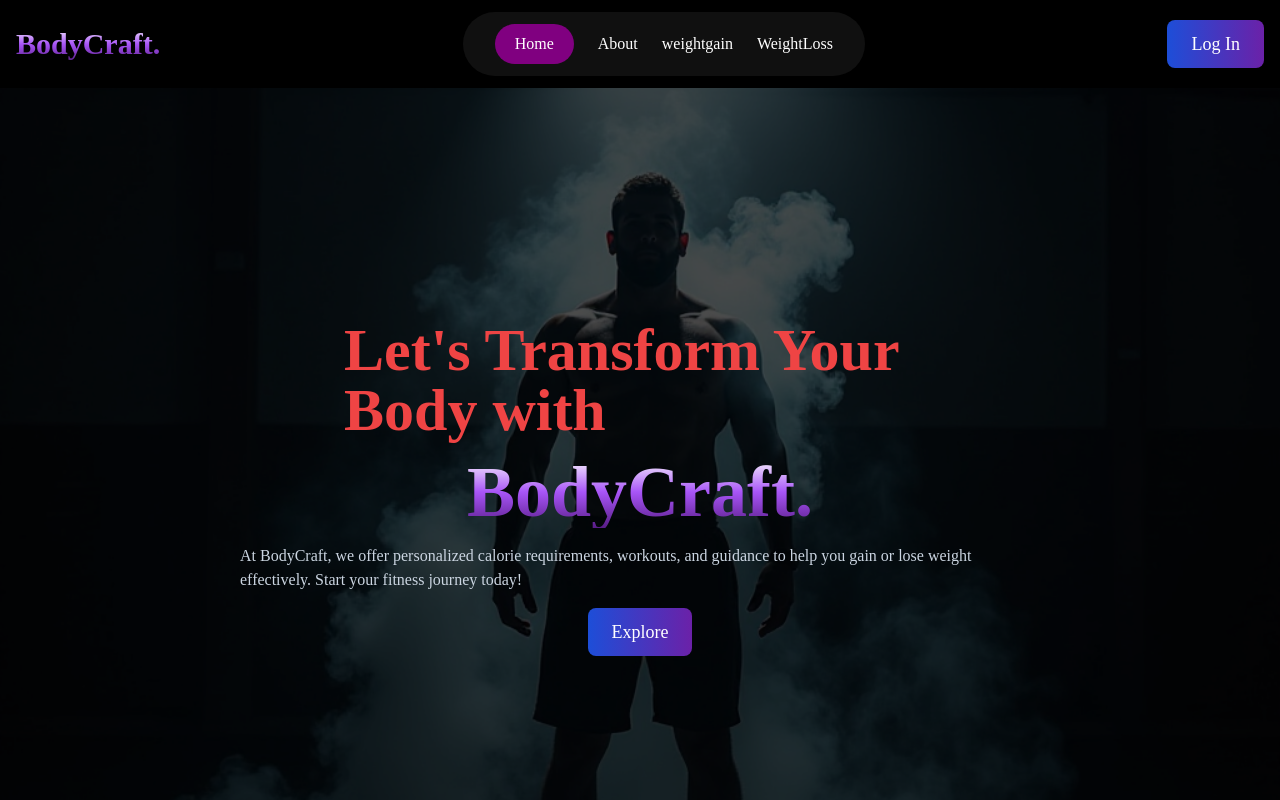
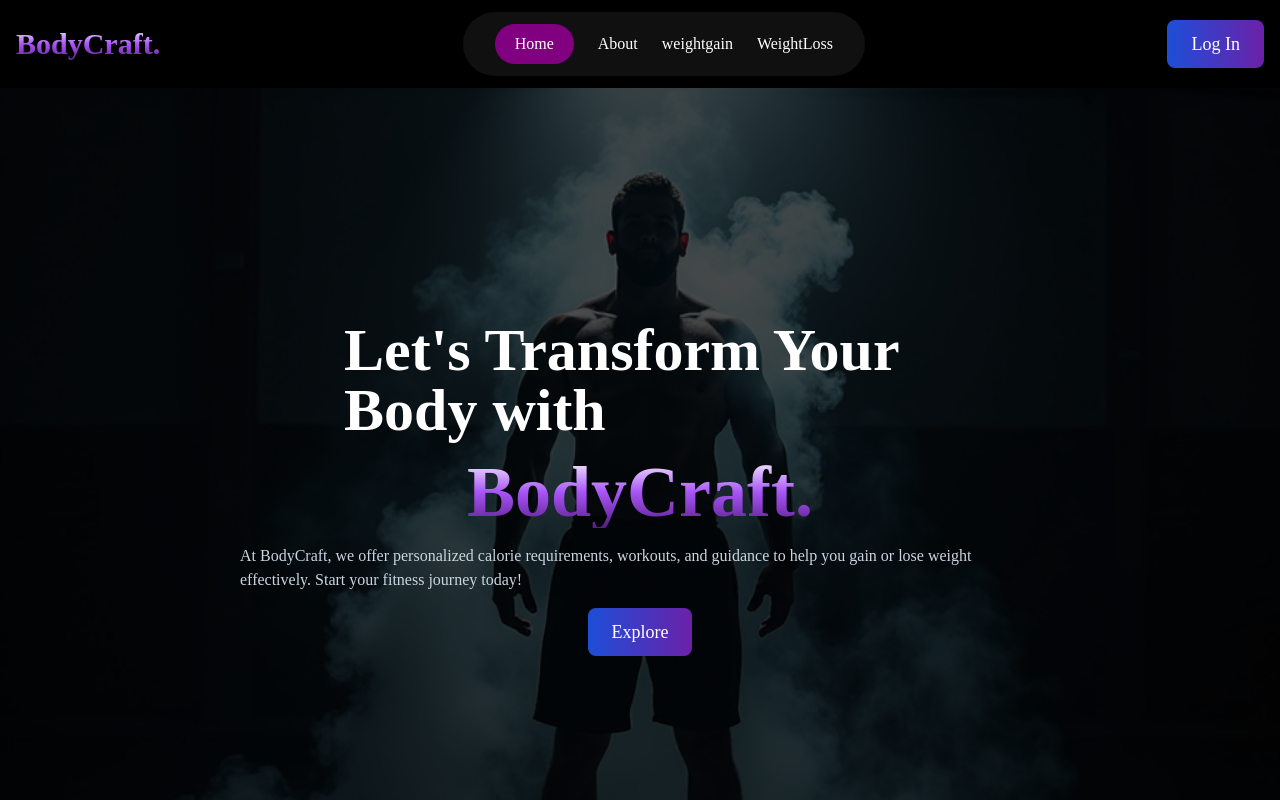
Before and after one commit to Chetan2520/BodyCraft, a React (Vite) app: page / in a window 1280 px wide. Built offline with nearby package versions, Linux system fonts and the light colour scheme; a web font is replaced by a local one.

Commit message:
Update HeroSection.jsx

```diff
--- a/src/HeroSection.jsx
+++ b/src/HeroSection.jsx
@@ -43,7 +43,7 @@ const HeroSection = () => {
         sm:p-8 sm:text-4xl
         md:flex md:justify-center md:items-center md:text-5xl
         lg:text-6xl lg:p-12">
-        <div className="hero-text text-red-500">
+        <div className="hero-text">
           Let's Transform Your Body with
         </div>
         <span className="hero-title text-3xl bg-gradient-to-b from-white via-purple-500 to-purple-900 bg-clip-text text-transparent
```
